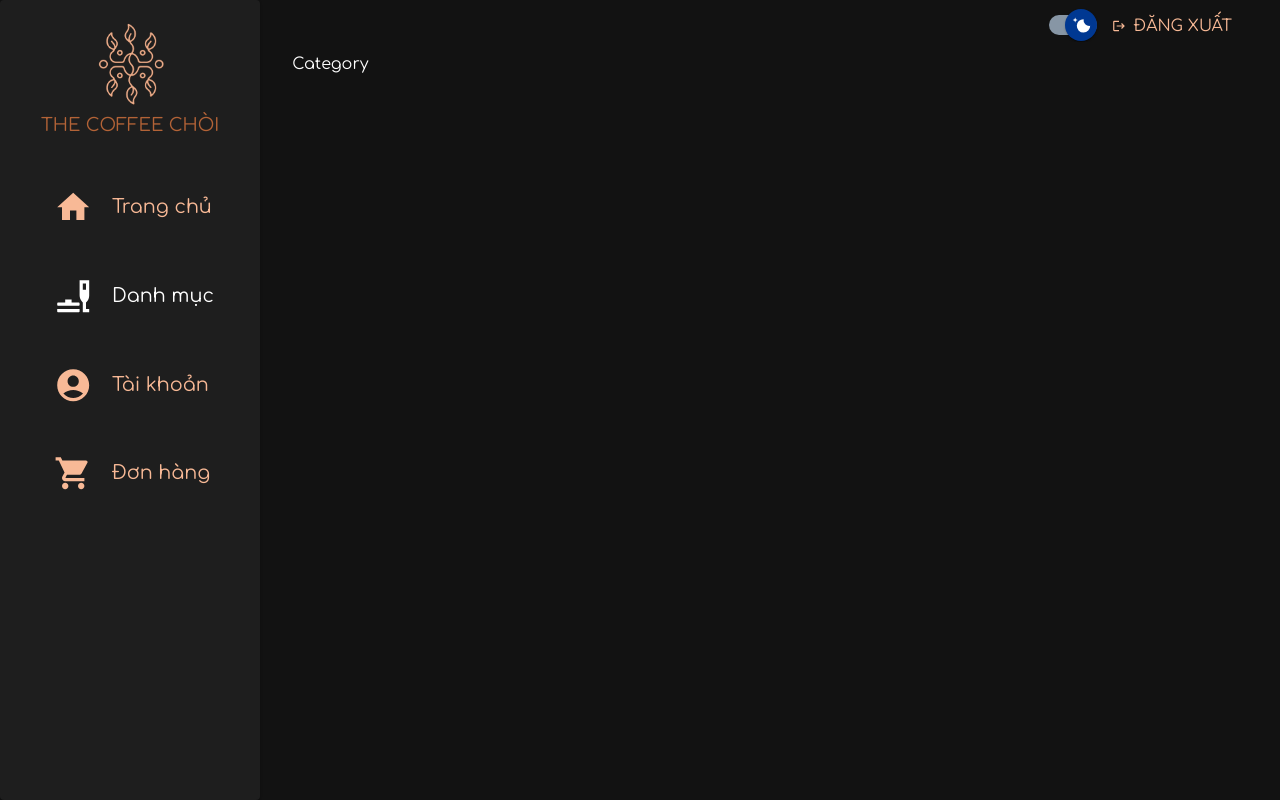
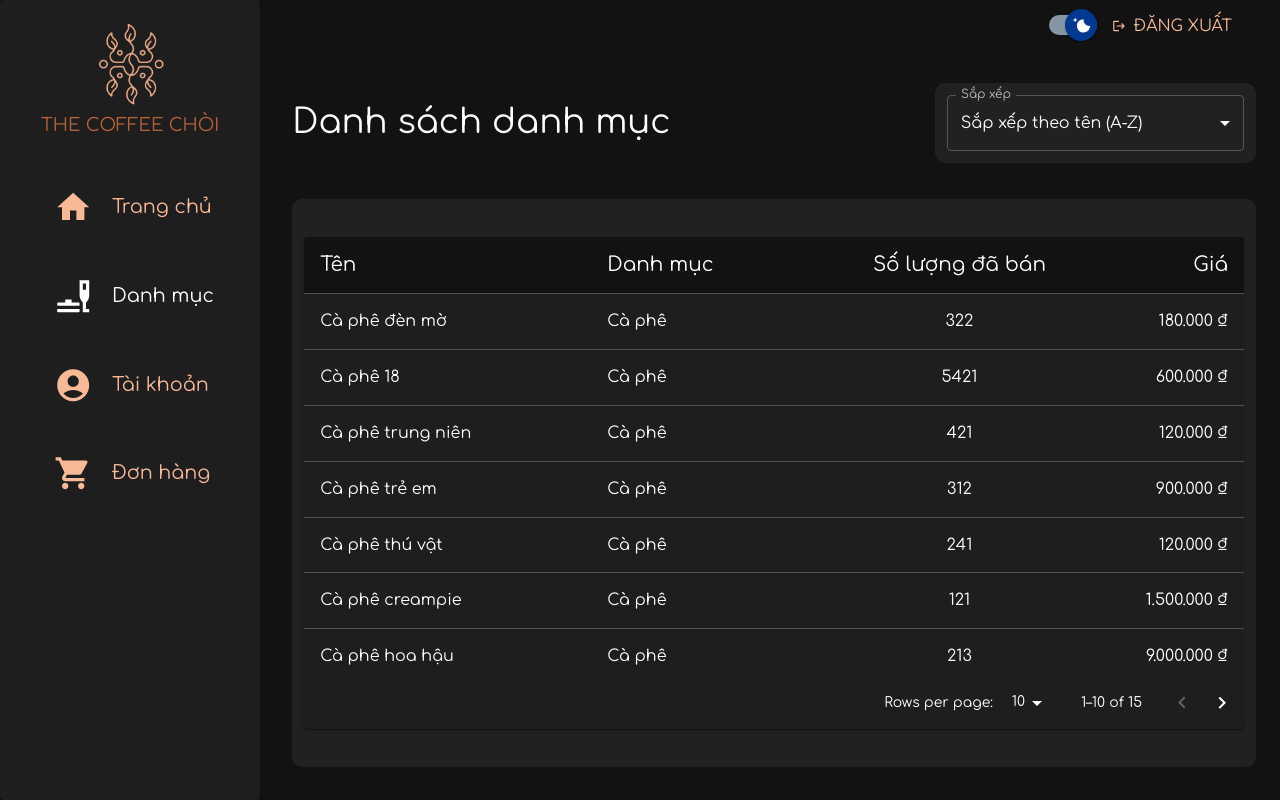
Before and after one commit to let-me-out-HCMUS/The-Coffee-Choi, a React (Vite) app in the folder client/admin/: page /category in a window 1280 px wide. Built offline with nearby package versions, Linux system fonts and the light colour scheme.

Commit message:
feat: add category page with pagination

```diff
--- a/client/admin/src/features/dashboard/Row.jsx
+++ b/client/admin/src/features/dashboard/Row.jsx
@@ -1,6 +1,6 @@
 import { Grid } from "@mui/material";
 
-export default function Row({ children }) {
+export default function Row({ children, sx }) {
   return (
     <Grid
       container
@@ -8,6 +8,7 @@ export default function Row({ children }) {
         display: "flex",
         flexDirection: "row",
         justifyContent: "space-between",
+        ...sx,
       }}
     >
       {children}
--- /dev/null
+++ b/client/admin/src/features/dashboard/category/FilterCategory.jsx
@@ -0,0 +1,28 @@
+import { FormControl, InputLabel, MenuItem, Select } from "@mui/material";
+import { useState } from "react";
+
+export default function FilterCategory() {
+  const [sort, setSort] = useState("name");
+
+  const handleChange = (event) => {
+    setSort(event.target.value);
+  };
+
+  return (
+    <FormControl fullWidth>
+      <InputLabel id="demo-simple-select-label">Sắp xếp</InputLabel>
+      <Select
+        labelId="demo-simple-select-label"
+        id="demo-simple-select"
+        value={sort}
+        label="Sắp xếp"
+        onChange={handleChange}
+      >
+        <MenuItem value={"name"}>Sắp xếp theo tên (A-Z)</MenuItem>
+        <MenuItem value={"category"}>Sắp xếp theo danh mục (A-Z)</MenuItem>
+        <MenuItem value={"priceUp"}>Sắp xếp theo giá (thấp đến cao)</MenuItem>
+        <MenuItem value={"priceDown"}>Sắp xếp theo giá (cao đến thấp)</MenuItem>
+      </Select>
+    </FormControl>
+  );
+}
--- /dev/null
+++ b/client/admin/src/features/dashboard/category/TableCategory.jsx
@@ -0,0 +1,124 @@
+import {
+  Paper,
+  Table,
+  TableBody,
+  TableCell,
+  TableContainer,
+  TableHead,
+  TablePagination,
+  TableRow,
+} from "@mui/material";
+import React from "react";
+import { formatCurrency } from "../../../utils/helpers";
+
+const columns = [
+  { id: "name", label: "Tên", minWidth: 250 },
+  { id: "category", label: "Danh mục", minWidth: 250 },
+  {
+    id: "quantity",
+    label: "Số lượng đã bán",
+    minWidth: 100,
+    align: "center",
+  },
+  {
+    id: "price",
+    label: "Giá",
+    minWidth: 170,
+    align: "right",
+    format: (value) => formatCurrency(value),
+  },
+];
+
+function createData(name, category, quantity, price) {
+  return { name, category, quantity, price };
+}
+
+const rows = [
+  createData("Cà phê đèn mờ", "Cà phê", 322, 180000),
+  createData("Cà phê 18", "Cà phê", 5421, 600000),
+  createData("Cà phê trung niên", "Cà phê", 421, 120000),
+  createData("Cà phê trẻ em", "Cà phê", 312, 900000),
+  createData("Cà phê thú vật", "Cà phê", 241, 120000),
+  createData("Cà phê creampie", "Cà phê", 121, 1500000),
+  createData("Cà phê hoa hậu", "Cà phê", 213, 9000000),
+  createData("Trà sữa mẹ", "Trà", 321, 2000000),
+  createData("Trà sữa thiếu niên", "Trà", 123, 210000),
+  createData("Trà sữa trân châu đường đen", "Trà", 321, 15000),
+  createData("Trà đặc cầu", "Trà", 234, 500000),
+  createData("Bánh creampie", "Bánh", 234, 1200000),
+  createData("Bánh lỗ", "Bánh", 432, 210000),
+  createData("Bánh tây", "Bánh", 23, 400000),
+  createData("Bánh da đen", "Bánh", 234, 12),
+];
+
+export default function TableCategory() {
+  const [page, setPage] = React.useState(0);
+  const [rowsPerPage, setRowsPerPage] = React.useState(10);
+
+  const handleChangePage = (event, newPage) => {
+    setPage(newPage);
+  };
+
+  const handleChangeRowsPerPage = (event) => {
+    setRowsPerPage(+event.target.value);
+    setPage(0);
+  };
+
+  return (
+    <Paper sx={{ width: "100%", overflow: "hidden" }}>
+      <TableContainer sx={{ maxHeight: 440 }}>
+        <Table stickyHeader aria-label="sticky table">
+          <TableHead>
+            <TableRow>
+              {columns.map((column) => (
+                <TableCell
+                  key={column.id}
+                  align={column.align}
+                  style={{ minWidth: column.minWidth, fontSize: 20 }}
+                >
+                  {column.label}
+                </TableCell>
+              ))}
+            </TableRow>
+          </TableHead>
+          <TableBody>
+            {rows
+              .slice(page * rowsPerPage, page * rowsPerPage + rowsPerPage)
+              .sort((a, b) => a.price < b.price)
+              .map((row) => {
+                return (
+                  <TableRow hover role="checkbox" tabIndex={-1} key={row.code}>
+                    {columns.map((column) => {
+                      const value = row[column.id];
+                      return (
+                        <TableCell
+                          key={column.id}
+                          align={column.align}
+                          sx={{
+                            fontSize: 16,
+                          }}
+                        >
+                          {column.format && typeof value === "number"
+                            ? column.format(value)
+                            : value}
+                        </TableCell>
+                      );
+                    })}
+                  </TableRow>
+                );
+              })}
+          </TableBody>
+        </Table>
+      </TableContainer>
+      <TablePagination
+        rowsPerPageOptions={[5, 10, 15]}
+        component="div"
+        count={rows.length}
+        rowsPerPage={rowsPerPage}
+        page={page}
+        onPageChange={handleChangePage}
+        onRowsPerPageChange={handleChangeRowsPerPage}
+      />
+    </Paper>
+  );
+}
--- a/client/admin/src/pages/Category.jsx
+++ b/client/admin/src/pages/Category.jsx
@@ -1,5 +1,30 @@
+import { Typography } from "@mui/material";
 import DashboardLayout from "../features/dashboard/DashboardLayout";
+import Row from "../features/dashboard/Row";
+import FilterCategory from "../features/dashboard/category/FilterCategory";
+import DashboardItem from "../features/dashboard/DashboardItem";
+import TableCategory from "../features/dashboard/category/TableCategory";
 
 export default function Category() {
-  return <DashboardLayout>Category</DashboardLayout>;
+  return (
+    <DashboardLayout>
+      <Row
+        sx={{
+          justifyContent: "space-between",
+          alignItems: "center",
+        }}
+      >
+        <Typography variant="h4">Danh sách danh mục</Typography>
+        <DashboardItem md={4} sm={12}>
+          <FilterCategory />
+        </DashboardItem>
+      </Row>
+
+      <Row>
+        <DashboardItem md={12} sm={12}>
+          <TableCategory />
+        </DashboardItem>
+      </Row>
+    </DashboardLayout>
+  );
 }
```
